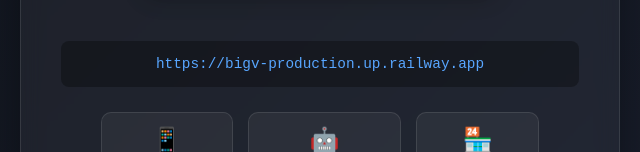
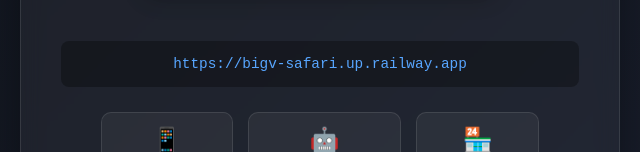
Before and after one commit to kenroots/BigV, a plain HTML site: page frontend/qr-code.html in a window 1280 px wide. Shown: the part 648-800 px from the top of the page, 320-960 px from the left. Drawn offline with Linux system fonts and the light colour scheme.

Commit message:
Update Railway URL to bigv-safari.up.railway.app

```diff
--- a/frontend/qr-code.html
+++ b/frontend/qr-code.html
@@ -143,7 +143,7 @@
     </div>
 
     <div class="url">
-      https://bigv-production.up.railway.app
+      https://bigv-safari.up.railway.app
     </div>
 
     <div class="platforms">
```
Also changed, not shown: 1 other file.
